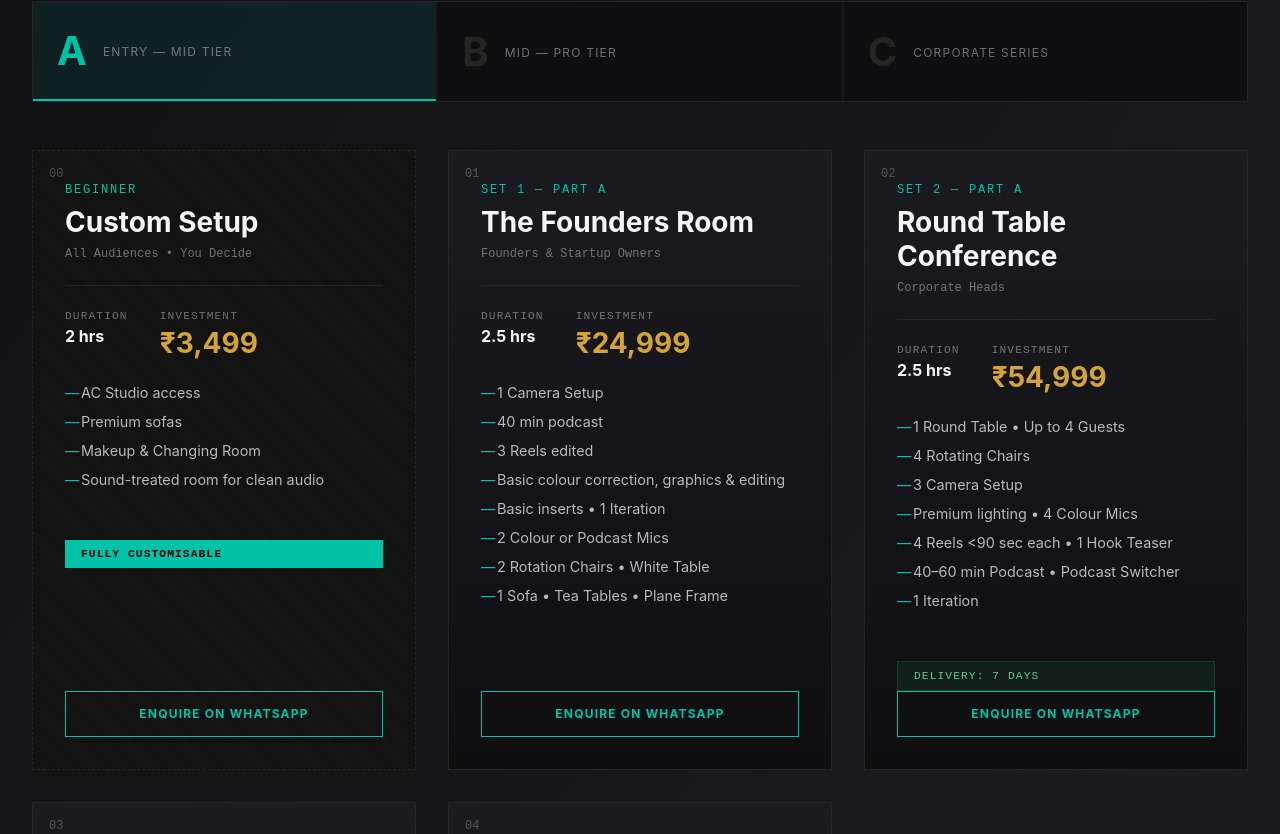
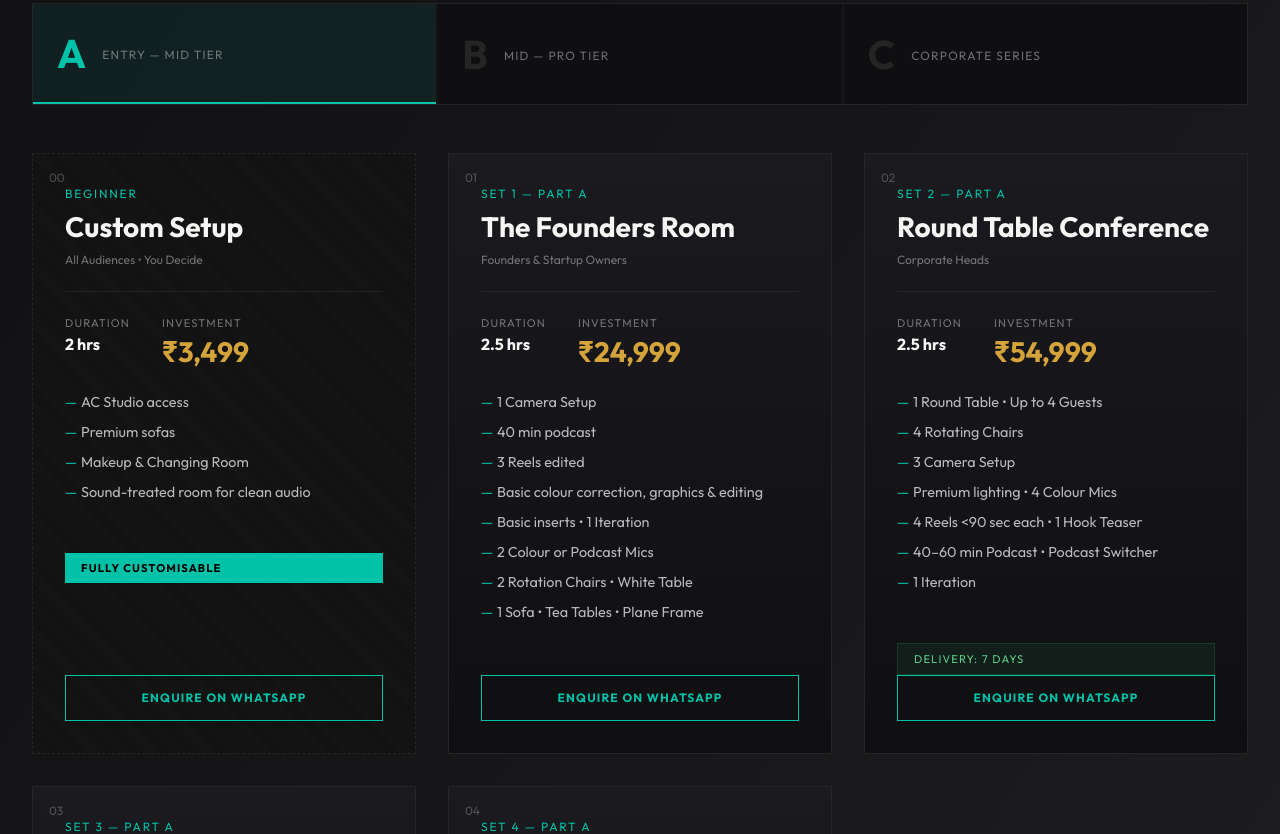
Before and after one commit to socialcloud123/ssstudio, a React (Vite) app: page /Podcast in a window 1280 px wide. Shown: the part 453-1287 px from the top of the page. Built offline with nearby package versions, Linux system fonts and the light colour scheme.

Commit message:
Font changes

```diff
--- a/index.html
+++ b/index.html
@@ -3,6 +3,9 @@
   <head>
     <meta charset="UTF-8" />
     <meta name="viewport" content="width=device-width, initial-scale=1.0" />
+    <link rel="preconnect" href="https://fonts.googleapis.com">
+    <link rel="preconnect" href="https://fonts.gstatic.com" crossorigin>
+    <link href="https://fonts.googleapis.com/css2?family=Outfit:wght@100;200;300;400;500;600;700;800;900&display=swap" rel="stylesheet">
     <title>Studio Portfolio</title>
   </head>
   <body>
--- a/src/App.css
+++ b/src/App.css
@@ -9,3 +9,10 @@
   width: 100%;
   background-color: #000;
 }
+
+@media (max-width: 768px) {
+  .app {
+    overflow-x: hidden;
+    max-width: 100vw;
+  }
+}
--- a/src/components/ContactSection.css
+++ b/src/components/ContactSection.css
@@ -116,7 +116,7 @@
 }
 
 .italic-text {
-  font-family: Georgia, serif;
+  font-family: 'Outfit', sans-serif;
   font-style: italic;
 }
 
--- a/src/components/FashionShoot.css
+++ b/src/components/FashionShoot.css
@@ -37,7 +37,7 @@
 }
 
 .fashion-tag {
-  font-family: 'Roboto Mono', monospace;
+  font-family: 'Outfit', sans-serif;
   font-size: 10px;
   letter-spacing: 0.2em;
   color: #00c2a8;
@@ -86,7 +86,7 @@
 }
 
 .who-label {
-  font-family: 'Roboto Mono', monospace;
+  font-family: 'Outfit', sans-serif;
   font-size: 0.7rem;
   letter-spacing: 0.2em;
   color: rgba(255, 255, 255, 0.4);
@@ -131,12 +131,12 @@
   left: 1.25rem;
   font-size: 0.75rem;
   color: rgba(255, 255, 255, 0.3);
-  font-family: 'Roboto Mono', monospace;
+  font-family: 'Outfit', sans-serif;
 }
 
 .plan-tag {
   display: inline-block;
-  font-family: 'Roboto Mono', monospace;
+  font-family: 'Outfit', sans-serif;
   font-size: 0.7rem;
   font-weight: 500;
   letter-spacing: 0.15em;
@@ -163,7 +163,7 @@
   text-transform: uppercase;
   letter-spacing: 0.15em;
   margin-bottom: 0.5rem;
-  font-family: 'Roboto Mono', monospace;
+  font-family: 'Outfit', sans-serif;
 }
 
 .card-name {
@@ -179,7 +179,7 @@
   margin-bottom: 1.5rem;
   padding-bottom: 1.5rem;
   border-bottom: 1px solid #252525;
-  font-family: 'Roboto Mono', monospace;
+  font-family: 'Outfit', sans-serif;
 }
 
 .card-meta {
@@ -195,7 +195,7 @@
   text-transform: uppercase;
   letter-spacing: 0.1em;
   margin-bottom: 0.35rem;
-  font-family: 'Roboto Mono', monospace;
+  font-family: 'Outfit', sans-serif;
 }
 
 .meta-value {
@@ -214,7 +214,7 @@
   font-size: 0.75rem;
   color: rgba(255, 255, 255, 0.4);
   margin-bottom: 1.25rem;
-  font-family: 'Roboto Mono', monospace;
+  font-family: 'Outfit', sans-serif;
 }
 
 .section-divider {
@@ -229,7 +229,7 @@
   color: rgba(255, 255, 255, 0.4);
   text-transform: uppercase;
   letter-spacing: 0.15em;
-  font-family: 'Roboto Mono', monospace;
+  font-family: 'Outfit', sans-serif;
 }
 
 .divider-line {
@@ -275,7 +275,7 @@
   margin-bottom: 1.25rem;
   text-transform: uppercase;
   letter-spacing: 0.1em;
-  font-family: 'Roboto Mono', monospace;
+  font-family: 'Outfit', sans-serif;
 }
 
 .enquiry-btn {
@@ -314,7 +314,7 @@
   display: flex;
   align-items: center;
   gap: 1rem;
-  font-family: 'Roboto Mono', monospace;
+  font-family: 'Outfit', sans-serif;
 }
 
 .note-icon {
--- a/src/components/FashionShoot.jsx
+++ b/src/components/FashionShoot.jsx
@@ -1,5 +1,6 @@
 import { motion } from 'framer-motion'
 import Navbar from './Navbar'
+import ContactForm from './ContactForm'
 import './FashionShoot.css'
 
 export default function FashionShoot() {
@@ -130,6 +131,7 @@
         Bring your own storage device to copy the data · All prices + GST · Sessions by appointment only
       </div>
     </section>
+      <ContactForm />
     </>
   )
 }
--- a/src/components/Navbar.css
+++ b/src/components/Navbar.css
@@ -141,6 +141,10 @@
     display: flex;
   }
 
+  .navbar-links li::after {
+    display: none;
+  }
+
   .navbar-links {
     position: absolute;
     top: 115%;
--- a/src/components/Podcast.css
+++ b/src/components/Podcast.css
@@ -52,7 +52,7 @@
 
 /* Tag */
 .podcast-tag {
-  font-family: 'Roboto Mono', monospace;
+  font-family: 'Outfit', sans-serif;
   font-size: 10px;
   letter-spacing: 0.2em;
   color: #00c2a8;
@@ -195,7 +195,7 @@
   left: 1rem;
   font-size: 0.75rem;
   color: rgba(255, 255, 255, 0.25);
-  font-family: 'Roboto Mono', monospace;
+  font-family: 'Outfit', sans-serif;
 }
 
 .card-set {
@@ -204,7 +204,7 @@
   text-transform: uppercase;
   letter-spacing: 0.15em;
   margin-bottom: 0.5rem;
-  font-family: 'Roboto Mono', monospace;
+  font-family: 'Outfit', sans-serif;
 }
 
 .card-name {
@@ -219,7 +219,7 @@
   margin-bottom: 1.5rem;
   padding-bottom: 1.5rem;
   border-bottom: 1px solid #252525;
-  font-family: 'Roboto Mono', monospace;
+  font-family: 'Outfit', sans-serif;
 }
 
 .card-meta {
@@ -235,7 +235,7 @@
   text-transform: uppercase;
   letter-spacing: 0.1em;
   margin-bottom: 0.25rem;
-  font-family: 'Roboto Mono', monospace;
+  font-family: 'Outfit', sans-serif;
 }
 
 .meta-value {
@@ -283,7 +283,7 @@
   margin-top: 1rem;
   text-transform: uppercase;
   letter-spacing: 0.1em;
-  font-family: 'Roboto Mono', monospace;
+  font-family: 'Outfit', sans-serif;
 }
 
 .delivery-badge {
@@ -298,7 +298,7 @@
   margin-top: 1rem;
   text-transform: uppercase;
   letter-spacing: 0.1em;
-  font-family: 'Roboto Mono', monospace;
+  font-family: 'Outfit', sans-serif;
 }
 
 /* Button */
--- a/src/components/Podcast.jsx
+++ b/src/components/Podcast.jsx
@@ -1,6 +1,7 @@
 import { useState } from 'react'
 import { motion } from 'framer-motion'
 import Navbar from './Navbar'
+import ContactForm from './ContactForm'
 import './Podcast.css'
 
 export default function Podcast() {
@@ -189,6 +190,7 @@
         ))}
       </div>
     </section>
+      <ContactForm />
     </>
   )
 }
--- a/src/components/Studios.css
+++ b/src/components/Studios.css
@@ -37,7 +37,7 @@
 }
 
 .studios-tag {
-  font-family: 'Roboto Mono', monospace;
+  font-family: 'Outfit', sans-serif;
   font-size: 10px;
   letter-spacing: 0.2em;
   color: #00c2a8;
@@ -150,7 +150,7 @@
   left: 1.25rem;
   font-size: 0.75rem;
   color: rgba(255, 255, 255, 0.3);
-  font-family: 'Roboto Mono', monospace;
+  font-family: 'Outfit', sans-serif;
 }
 
 .card-name {
@@ -166,14 +166,14 @@
   margin-bottom: 1rem;
   padding-bottom: 1rem;
   border-bottom: 1px solid #252525;
-  font-family: 'Roboto Mono', monospace;
+  font-family: 'Outfit', sans-serif;
 }
 
 .card-extra {
   font-size: 0.75rem;
   color: rgba(255, 255, 255, 0.4);
   margin-bottom: 1rem;
-  font-family: 'Roboto Mono', monospace;
+  font-family: 'Outfit', sans-serif;
 }
 
 .card-meta {
@@ -189,7 +189,7 @@
   text-transform: uppercase;
   letter-spacing: 0.1em;
   margin-bottom: 0.25rem;
-  font-family: 'Roboto Mono', monospace;
+  font-family: 'Outfit', sans-serif;
 }
 
 .meta-value {
@@ -208,7 +208,7 @@
   font-size: 0.75rem;
   color: rgba(255, 255, 255, 0.4);
   margin-bottom: 1rem;
-  font-family: 'Roboto Mono', monospace;
+  font-family: 'Outfit', sans-serif;
 }
 
 .pricing-tiers {
@@ -232,7 +232,7 @@
   text-transform: uppercase;
   letter-spacing: 0.1em;
   margin-bottom: 0.35rem;
-  font-family: 'Roboto Mono', monospace;
+  font-family: 'Outfit', sans-serif;
 }
 
 .tier-price {
@@ -279,7 +279,7 @@
   margin-bottom: 1.25rem;
   text-transform: uppercase;
   letter-spacing: 0.1em;
-  font-family: 'Roboto Mono', monospace;
+  font-family: 'Outfit', sans-serif;
 }
 
 .enquiry-btn {
--- a/src/components/Studios.jsx
+++ b/src/components/Studios.jsx
@@ -1,6 +1,7 @@
 import { useState } from 'react'
 import { motion } from 'framer-motion'
 import Navbar from './Navbar'
+import ContactForm from './ContactForm'
 import './Studios.css'
 
 export default function Studios() {
@@ -89,6 +90,7 @@
         ))}
       </div>
     </section>
+      <ContactForm />
     </>
   )
 }
--- a/src/index.css
+++ b/src/index.css
@@ -16,11 +16,19 @@
 }
 
 body {
-  font-family: -apple-system, BlinkMacSystemFont, 'Segoe UI', 'Roboto', 'Oxygen',
+  font-family: 'Outfit', -apple-system, BlinkMacSystemFont, 'Segoe UI', 'Roboto', 'Oxygen',
     'Ubuntu', 'Cantarell', 'Fira Sans', 'Droid Sans', 'Helvetica Neue',
     sans-serif;
   -webkit-font-smoothing: antialiased;
   -moz-osx-font-smoothing: grayscale;
+}
+
+@media (max-width: 768px) {
+  html, body {
+    overflow-x: hidden;
+    width: 100%;
+    max-width: 100vw;
+  }
 }
 
 /* Performance optimizations */
```
